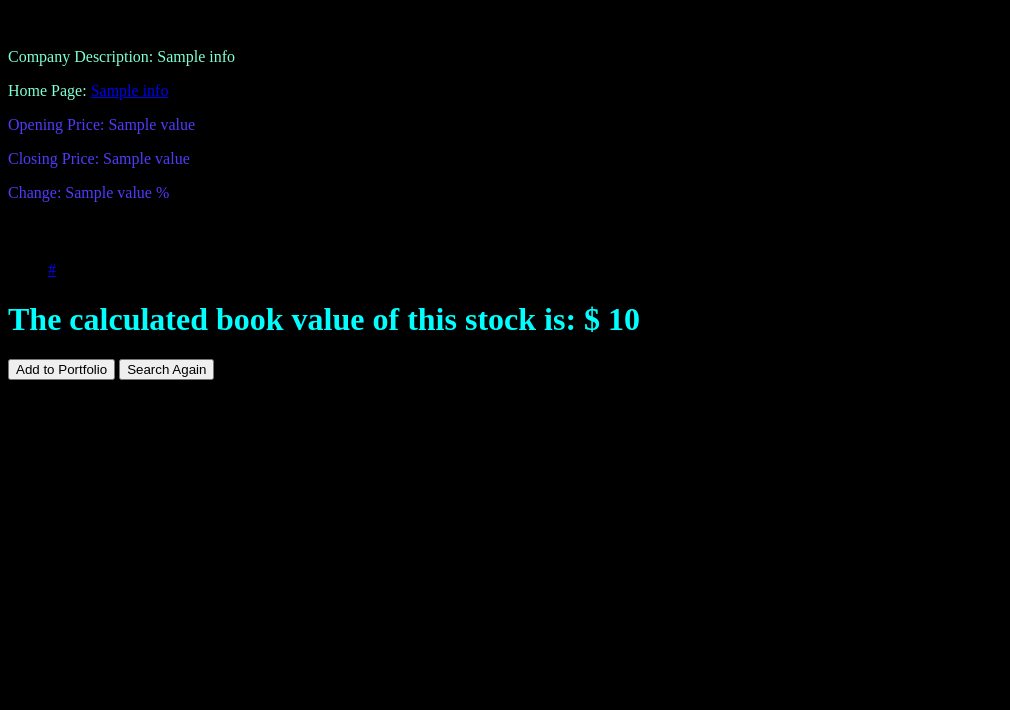
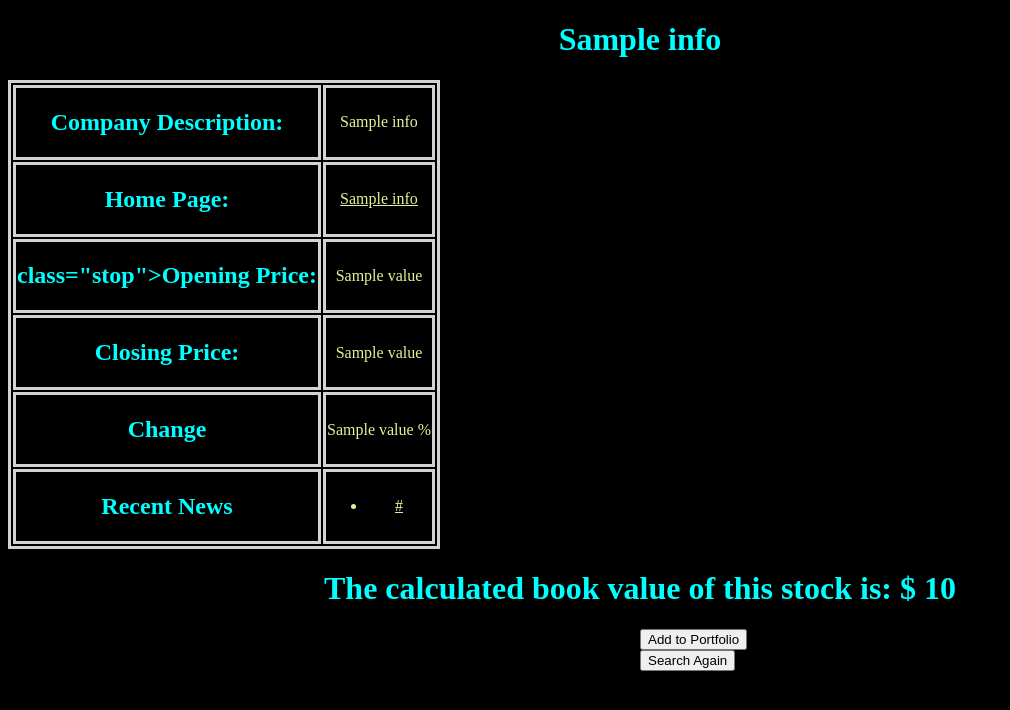
Before and after one commit to lulillian/Final-project, a Flask app: template templates/results.html in a window 1280 px wide. Shown: the top 710 px of the page, without its empty margins (0-1010 px from the left). Run offline with Flask 3, Linux system fonts and the light colour scheme; the template is opened without the code that fills it: most values are stand-ins (such as "Sample title", 1, 10 or a date in 2020); parts of the project's set-up code (start-up, migrations or seed data) failed here and were passed over.

Commit message:
final edits

```diff
--- a/polygon_api.py
+++ b/polygon_api.py
@@ -8,10 +8,6 @@ def get_json(url:str):
     Given a properly formatted URL for a JSON web API request, return a Python JSON object containing the response to that request.
 
     """
-    # f=urllib.request.urlopen(url)
-    # response_text=f.read().decode('utf-8')
-    # response_data=json.loads(response_text)
-    # return (response_data)
     response = requests.get(url)
     data = response.json()
     return data
@@ -36,7 +32,7 @@ def get_daily_open_close(TICKER:str):
     print(f'The openning price of {TICKER} is {open}, and the market closed at {close}, changing {change_rounded} %.')
     return values
 
-print(get_daily_open_close('aapl'))
+# print(get_daily_open_close('aapl'))
 
 
 def get_company_info(TICKER:str):
--- a/templates/results.html
+++ b/templates/results.html
@@ -7,47 +7,145 @@
     <meta name="viewport" content="width=device-width, initial-scale=1.0">
     <title>Stock Info</title>
     <style>
-        .stop {
-            color: rgb(81, 59, 251);
-        }
-        .temp{
-            color: green
-        }
+
         body{
-          background-color: black;
+          background-color: rgb(0, 0, 0);
         }
         h1{
           color:aqua;
+          text-align: center;
         }
-        p{
-          color:aquamarine;
+        h2{
+          color: aqua;
         }
+
+      table,
+      td,
+      th {
+        border: 3px solid rgb(211, 211, 211);
+        color:  rgb(227, 241, 152);
+        text-align: center;
+
+      }
+      button{
+        margin-left: 50%;
+      }
+
+      a{
+        color: rgb(227, 241, 152);
+      }
+      a:hover{
+        color:rgb(94, 104, 217);
+      }
+
+
     </style>
 </head>
 
 <body>
 
+<h1>  {{info[3]}}  </h1>
+
+
+
   <table>
+
     <tr>
-      <td>    {{info[3]}}
+      <td>
+        <h2>
+          Company Description:
+
+        </h2>
+
+
+      </td>
+      <td>
+        {{info[0]}}
+
+      </td>
+
+
+    </tr>
+    <tr>
+      <td>
+        <h2>
+          Home Page:
+        </h2>
+
+
+      </td>
+      <td>
+        <a href={{info[2]}}>{{info[2]}}</a>
       </td>
     </tr>
+    <tr>
+      <td>
+        <h2>
+          class="stop">Opening Price:
+
+        </h2>
 
 
-  </table>
-    <p>Company Description: {{info[0]}}</p>
-    <p>Home Page: <a href={{info[2]}}>{{info[2]}}</a></p>
 
-    <p class="stop">Opening Price: {{values[0]}}  </p>
-    <p class="stop">Closing Price: {{values[1]}}  </p>
-    <p class="stop">Change: {{values[2]}} %  </p>
-    <h3>Recent News</h3>
+      </td>
+      <td>
+        {{values[0]}}
+      </td>
+    </tr>
+<tr>
+  <td>
+    <h2 class="stop">
+      Closing Price:
+
+    </h2>
+
+
+
+  </td>
+  <td>
+    {{values[1]}}
+  </td>
+
+</tr>
+<tr>
+  <td>
+    <h2 class="stop">
+
+    Change
+
+  </td>
+  <td>
+
+    {{values[2]}} %
+  </td>
+</tr>
+
+<tr>
+  <td>
+    <h2>
+      Recent News
+
+    </h2>
+
+
+
+  </td>
+
+  <td>
     <ul>
       {% for link in news %}
         <li><a href={{link}}}>{{link}}</a></li>
       {% endfor %}
     </ul>
     <p></p>
+
+  </td>
+</tr>
+
+
+  </table>
+
+
     <h1>The calculated book value of this stock is: $ {{balance}}</h1>
 
     <button onclick="window.location.href='/portfolio'" type="button">Add to Portfolio</button>
```
Also changed, not shown: templates/portfolio.html (+40 -5 lines), members.py (deleted), templates/rain.jpg (deleted).
